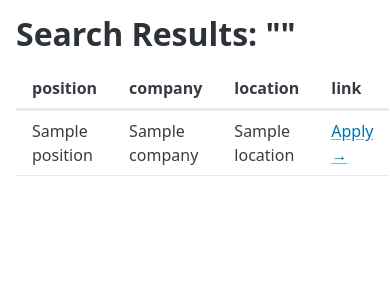
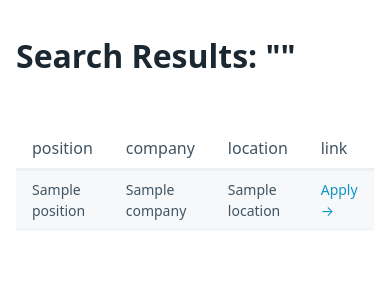
Before and after one commit to arumshin-dev/SelfreliantSilkyOperatingenvironment, a Flask app: template templates/search.html in a window 390 px wide. Shown: the top 300 px of the page. Run offline with Flask 3, Linux system fonts and the light colour scheme; the template is opened without the code that fills it: most values are stand-ins (such as "Sample title", 1, 10 or a date in 2020); some libraries are stand-ins or nearby versions.

Commit message:
pico 옛날버전 반응형 테이블 가로 스크롤 <figure>

```diff
--- a/templates/search.html
+++ b/templates/search.html
@@ -5,15 +5,18 @@
   <meta http-equiv="X-UA-Compatible" content="IE=edge">
   <meta name="viewport" content="width=device-width, initial-scale=1.0">
   <title>Job Scrapper</title>
-  <link
+  <!-- <link
     rel="stylesheet"
     href="https://cdn.jsdelivr.net/npm/@picocss/pico@2/css/pico.min.css"
-  />
+  /> -->
+  <link rel="stylesheet" href="https://cdn.jsdelivr.net/npm/@picocss/pico@1/css/pico.min.css">
 </head>
 <body>
   <main class="container">
     <h1>Search Results: "{{keyword}}"</h1>
-    <table>
+    <figure>
+      <!-- <table class="striped"> -->
+      <table role="grid">
         <thead>
           <tr>
             <th>position</th>
@@ -33,6 +36,7 @@
           {% endfor %}
         </tbody>
       </table>
+    </figure>
   </main>
 </body>
 </html>
```
Lines whose indentation alone changed are shown as unchanged.
